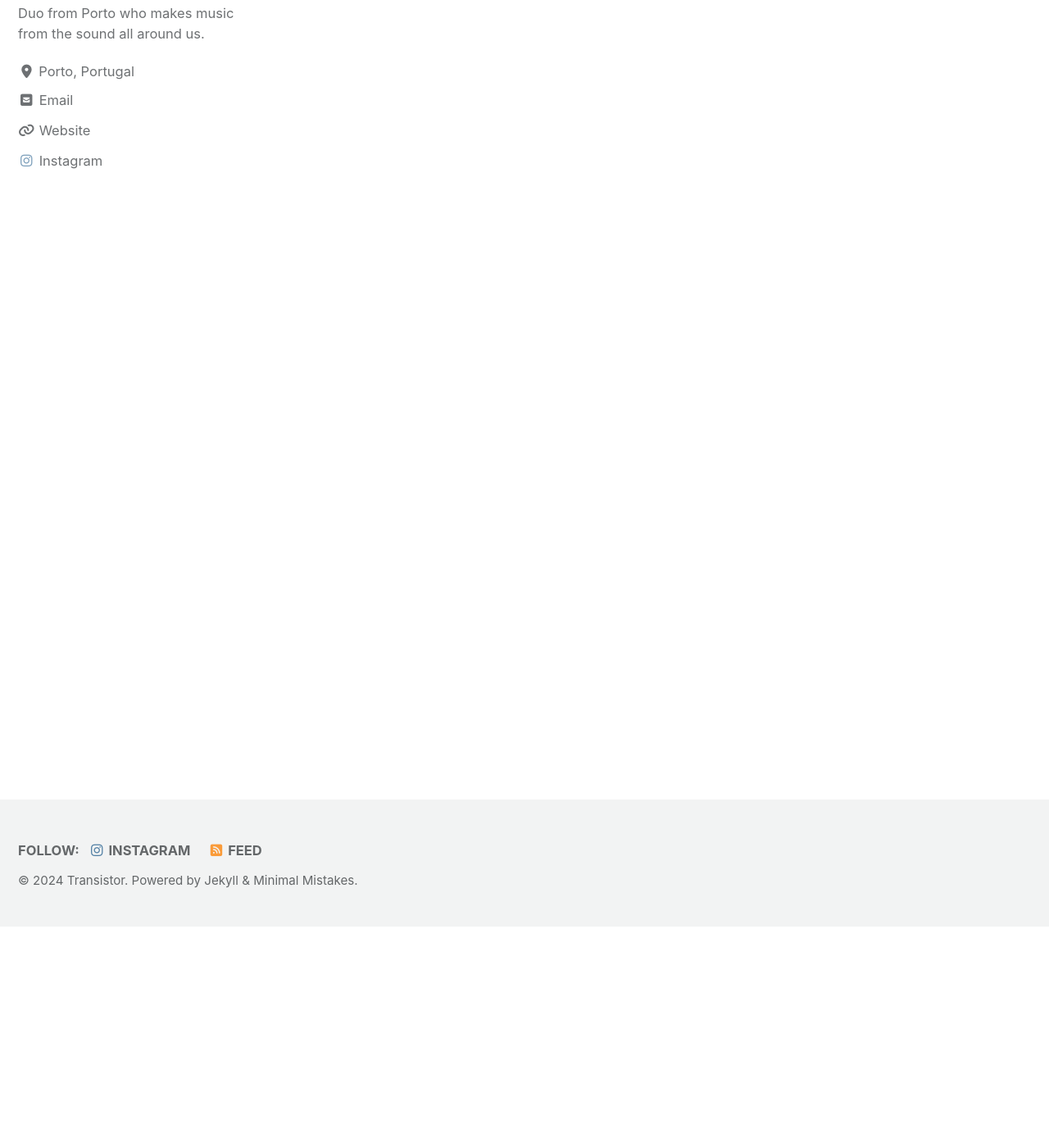
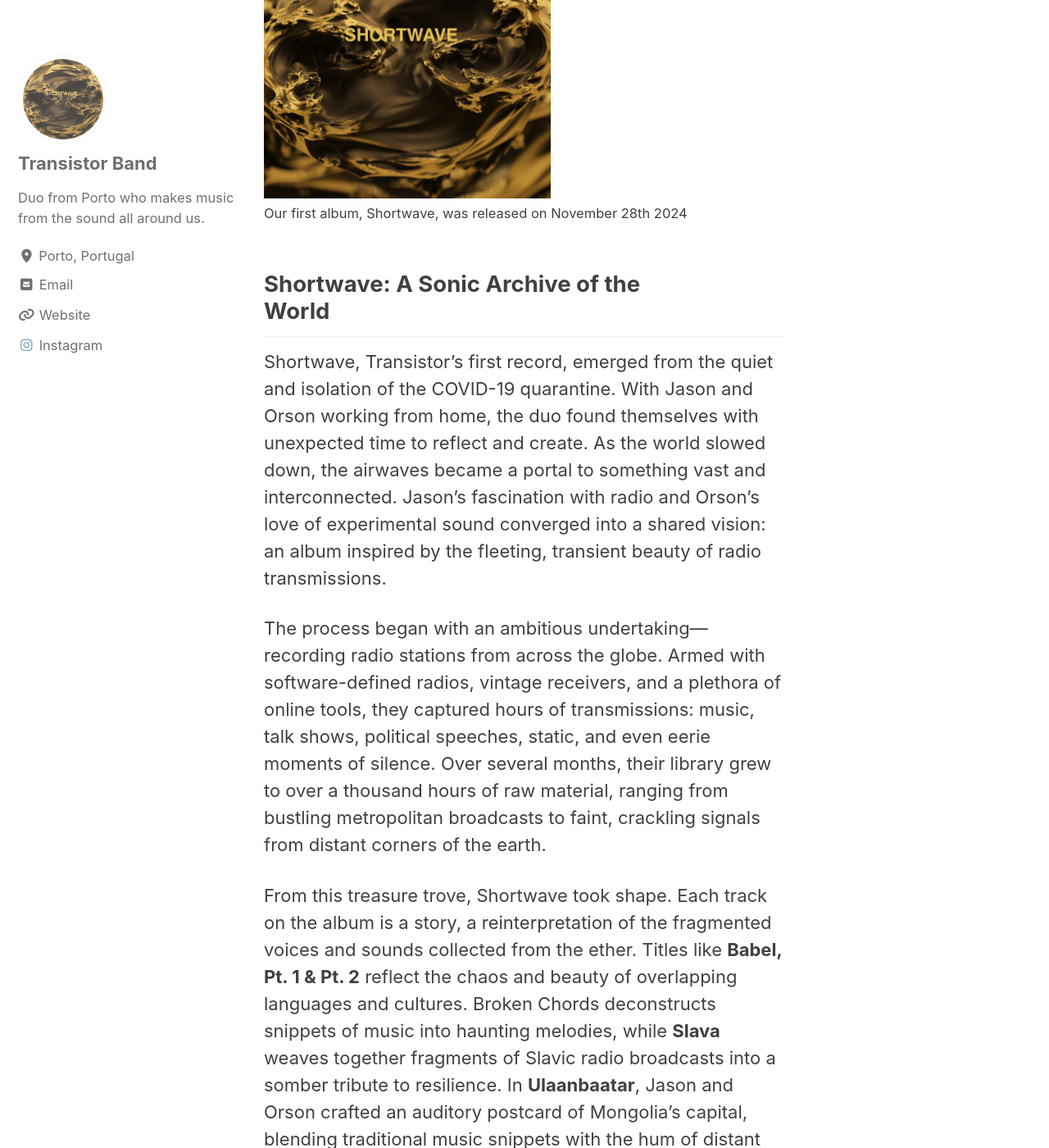
Before and after one commit to transistormusic/transistormusic.github.io, a Jekyll site: the page built from _pages/shortwave.md, in a window 1280 px wide and 1400 px high, scrolled down 270 px. Shown: the whole window at 82% size. Built offline with Jekyll 4.4.1, drawn with Linux system fonts in a browser that asks for light colours; cached includes are drawn as plain includes; some of the changed text lies outside the part shown.

Commit message:
Update shortwave.md

```diff
--- a/_pages/shortwave.md
+++ b/_pages/shortwave.md
@@ -4,4 +4,19 @@ layout: single
 permalink: /shortwave/
 ---
 
-Order now: [send us an e-mail](mailto:transistor.pt@gmail.com)
+<img src="/assets/images/bio-photo.jpg" alt="Cover of the Shortwave album, released  on November 28th 2024" width="55%">\
+<small>Our first album, Shortwave, was released on November 28th 2024</small>
+
+## Shortwave: A Sonic Archive of the World
+
+Shortwave, Transistor’s first record, emerged from the quiet and isolation of the COVID-19 quarantine. With Jason and Orson working from home, the duo found themselves with unexpected time to reflect and create. As the world slowed down, the airwaves became a portal to something vast and interconnected. Jason’s fascination with radio and Orson’s love of experimental sound converged into a shared vision: an album inspired by the fleeting, transient beauty of radio transmissions.
+
+The process began with an ambitious undertaking—recording radio stations from across the globe. Armed with software-defined radios, vintage receivers, and a plethora of online tools, they captured hours of transmissions: music, talk shows, political speeches, static, and even eerie moments of silence. Over several months, their library grew to over a thousand hours of raw material, ranging from bustling metropolitan broadcasts to faint, crackling signals from distant corners of the earth.
+
+From this treasure trove, Shortwave took shape. Each track on the album is a story, a reinterpretation of the fragmented voices and sounds collected from the ether. Titles like **Babel, Pt. 1 & Pt. 2** reflect the chaos and beauty of overlapping languages and cultures. Broken Chords deconstructs snippets of music into haunting melodies, while **Slava** weaves together fragments of Slavic radio broadcasts into a somber tribute to resilience. In **Ulaanbaatar**, Jason and Orson crafted an auditory postcard of Mongolia’s capital, blending traditional music snippets with the hum of distant transmissions. The enigmatic **I Hear Voices from My Radio** explores the haunting familiarity of disembodied voices breaking through static.
+
+The duo approached the project with their signature blend of technological innovation and emotional depth. Jason meticulously sorted and cataloged recordings, developing custom software to manipulate the sounds, while Orson layered these elements with ethereal synths and ambient textures. The result is an album that feels like a journey through time and space, evoking the wonder of a world connected by invisible threads.
+
+Shortwave is not merely an album; it is an auditory mosaic, a tribute to the human voices and sounds that populate the airwaves. In a time when isolation felt universal, Jason and Orson used the medium of radio to bridge distances and capture the essence of shared experience. The record invites listeners to pause, to tune in, and to marvel at the ephemeral beauty of sound—a reminder that even in isolation, we are never truly alone.
+
+Order now: [send us an e-mail](mailto:transistor.pt@gmail.com).
```
